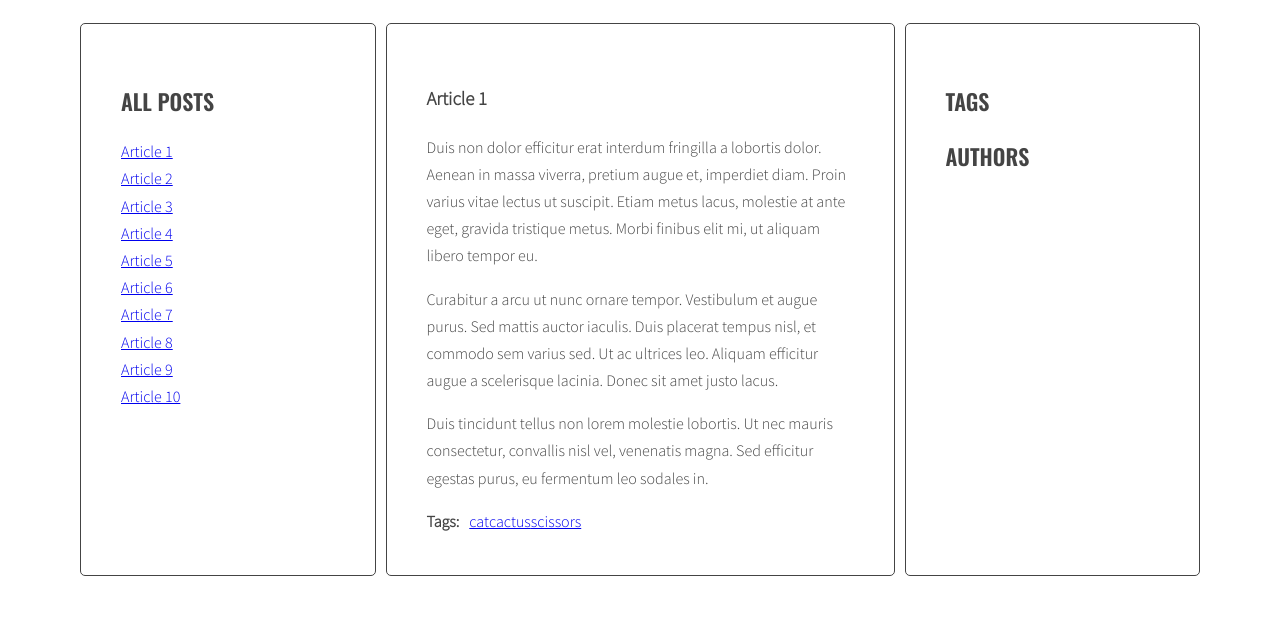
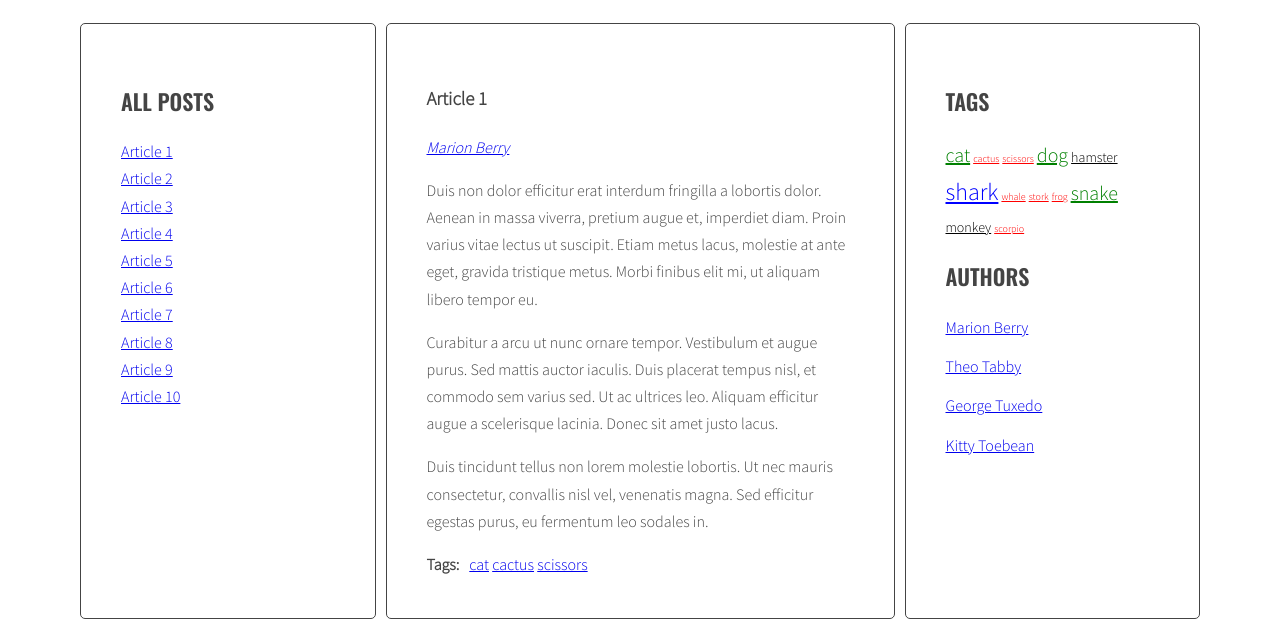
Before and after one commit to Bukee90/Kodilla-6, a website: page index.html in a window 1280 px wide. Shown: the part 220-847 px from the top of the page. Before the commit the page ends 804 px from the top, so only its background shows below. Drawn offline with nearby package versions, Linux system fonts and the light colour scheme.

Commit message:
modiffy script.js and style.css

```diff
--- a/js/script.js
+++ b/js/script.js
@@ -5,7 +5,10 @@ const optArticleSelector = '.post',
   optTitleListSelector = '.titles',
   optArticleTagsSelector = '.post-tags .list',
   optArticleAuthorSelector = '.post-author',
-  optTagsListSelector = '.tags .list';
+  optTagsListSelector = '.tags.list',
+  optCloudClassCount = '5',
+  optCloudClassPrefix = 'tag-size-',
+  optAuthorsListSelector = '.authors.list';
 
 /* 6.3 */
 const titleClickHandler = function (event) {
@@ -46,6 +49,7 @@ const titleClickHandler = function (event) {
   console.log('clickedElement:', clickedElement);
 };
 
+
 /* 6.4 */
 function generateTitleLinks(customSelector = '') {
   // console.log('funckja', generateTitleLinks);
@@ -78,7 +82,31 @@ function generateTitleLinks(customSelector = '') {
 }
 generateTitleLinks();
 
+
 /* 7.2 + 7.3 */
+function calculateTagsParams (tags) {
+  const params = {max: '0', min: '999999'};
+  for (let tag in tags) {
+    console.log(tag + ' is used ' + tags[tag] + ' times');
+    if(tags[tag] > params.max){
+      params.max = tags[tag];
+    } else if (tags[tag] < params.min) {
+      params.min = tags[tag];
+    }
+  }
+  return params;
+};
+
+
+function calculateTagClass (count, params) {
+  const normalizedCount = count - params.min;
+  const normalizedMax = params.max - params.min;
+  const percentage = normalizedCount / normalizedMax;
+  const classNumber = Math.floor( percentage * (optCloudClassCount - 1) + 1 );
+  return optCloudClassPrefix + classNumber;
+};
+
+
 function generateTags(){
   /* [NEW] create a new variable allTags with an empty object */
   let allTags = {};
@@ -100,10 +128,10 @@ function generateTags(){
     for (let tag of articleTagsArray){
       // console.log(articleTagsArray);
   /* generate HTML of the link */
-      const linkHTML = '<li><a href="#tag-' + tag + '">' + tag + '</a></li>';
+      const linkHTML = '<li><a class="' + '" href="#tag-' + tag + '">' + tag + '</a></li>';
       // console.log(linkHTML);
   /* add generated code to html variable */
-      html = html + linkHTML;
+      html = html + linkHTML + ' ';
     /* [NEW] check if this link is NOT already in allTags */
     if(!allTags[tag]){
       /* [NEW] add generated code to allTags array */
@@ -112,25 +140,30 @@ function generateTags(){
         allTags[tag]++;
       }
   /* END LOOP: for each tag */
-      }
+    }
   /* insert HTML of all the links into the tags wrapper */
     tagsWrapper.innerHTML = html;
   // console.log('html', html)
   /* END LOOP: for every article: */
-    }
+  }
   /* [NEW] find list of tags in right column */
   const tagList = document.querySelector(optTagsListSelector);
   /* [NEW] create variable for all links HTML code */
-  let allTagsHTML = '';
+  const tagsParams = calculateTagsParams(allTags);
+  console.log('tagsParams:', tagsParams)
+  let allTagsHTML = ' ';
   /* [NEW] START LOOP: for each tag in allTags: */
   for(let tag in allTags){
     /* [NEW] generate code of a link and add it to allTagsHTML */
-    allTagsHTML += tag + ' (' + allTags[tag] + ') ';
+    const tagLinkHTML = '<li><a class="' + calculateTagClass(allTags[tag], tagsParams) + '" href="#tag-' + tag + '">' + tag + '</a></li>';
+    console.log('tagLinkHTML:', tagLinkHTML);
+    // allTagsHTML += tag + ' (' + allTags[tag] + ') ';
+    allTagsHTML += tagLinkHTML;
   /* [NEW] END LOOP: for each tag in allTags: */
-     }
+  }
+  console.log('alltags:', allTags);
   /*[NEW] add HTML from allTagsHTML to tagList */
   tagList.innerHTML = allTagsHTML; /* to muszę komentować */
-  console.log('alltags:', allTags);
 };
 generateTags();
 
@@ -176,8 +209,10 @@ function addClickListenersToTags(){
 }
 addClickListenersToTags();
 
+
 /* 7.2 - Author*/
 function generateAuthors () {
+  let allAuthors = {};
   const articles = document.querySelectorAll(optArticleSelector);
   for (let article of articles) {
     const authorsWrapper = article.querySelector(optArticleAuthorSelector);
@@ -185,13 +220,26 @@ function generateAuthors () {
     let html = '';
     const author = article.getAttribute('data-author');
     // console.log('author', author);
-    // const articleAuthorArray = author.split(' ');
-    const linkHTML = '<li><a href="#author-' + author + '"><span>' + author + '</span></a></li>';
-    html = html + linkHTML;
-    authorsWrapper.innerHTML = html;
+    const articleAuthorArray = author.split(' ');
+      const linkHTML = '<a href="#author-' + author + '"><span>' + author + '</span></a>';
+      html = html + linkHTML;
+      if (!allAuthors[author]) {
+        allAuthors[author] = 1;
+        } else {
+        allAuthors[author] ++;
+      }
+  authorsWrapper.innerHTML = html;
+  console.log('Authors', allAuthors)
   }
+  const authorList = document.querySelector(optAuthorsListSelector);
+  let allAuthorsList = '';
+  for (let author in allAuthors) {
+    allAuthorsList += '<li><a href="#author-' + author + '"><span>' + author + '</span></a></li> ';
+  }
+  authorList.innerHTML = allAuthorsList;
 }
 generateAuthors();
+
 
 function authorClickHandler (event) {
   event.preventDefault();
@@ -209,6 +257,7 @@ function authorClickHandler (event) {
   generateTitleLinks('[data-author="' + author + '"]');
 };
 
+
 function addClickListenersToAuthors () {
   const authorLinks = document.querySelectorAll ('a[href^="#author-"]');
   for (let authorLink of authorLinks) {
--- a/sass/style.scss
+++ b/sass/style.scss
@@ -118,3 +118,34 @@ body {
     margin: 0 10px 0 0;
   }
 }
+
+/* tags */
+.list.tags li {
+  display: inline-block;
+  margin-right: 3px;
+}
+
+.tag-size-1 {
+  font-size: 10px;
+  color: red;
+}
+
+.tag-size-2 {
+ font-size: 14px;
+ color: black;
+}
+
+.tag-size-3 {
+  font-size: 16px;
+  color: yellow;
+}
+
+.tag-size-4 {
+  font-size: 20px;
+  color: green;
+}
+
+.tag-size-5 {
+  font-size: 24px;
+  color: blue;
+}
```
Also changed, not shown: css/style.css, 1 other file.
